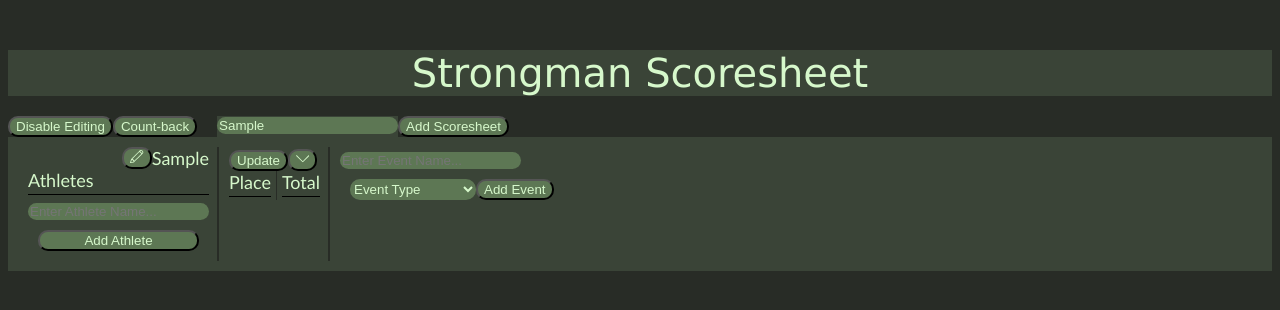
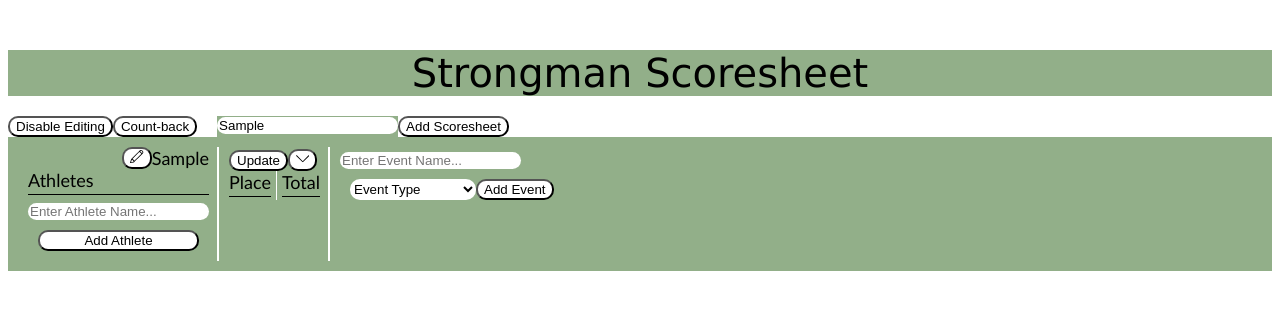
Before and after one commit to roycemeyer/strongman-scoresheet, a React (Create React App) app: page / in a window 1280 px wide. Both pictures are taken after typing "Sample" into the empty fields and a click on the button "Add Scoresheet". Shown: the top 310 px of the page. Built offline with nearby package versions, Linux system fonts and the light colour scheme.

Commit message:
fixed an issue with not being able to backspace to clear a name

```diff
--- a/src/App.css
+++ b/src/App.css
@@ -1,14 +1,20 @@
-.body{
-  margin: 0 !important;
-  padding: 0;
+:root {
+  /* --bg-colour:  rgb(40, 44, 38);
+  --scoresheet-colour: rgb(58, 68, 55);
+  --input-colour: rgb(93, 119, 84);
+  --text-colour: rgb(214, 248, 203); */
+  --bg-colour:  rgb(255, 255, 255);
+  --scoresheet-colour: rgb(146, 175, 137);
+  --input-colour: rgb(255, 255, 255);
+  --text-colour: rgb(0, 0, 0);
 }
 
 *{
   /* background-color: rgb(68, 92, 60); */
   /* background-color: rgb(98, 129, 88); */
   /* background-color: rgb(159, 206, 144); */
-  background-color: rgb(40, 44, 38);
-  color: rgb(214, 248, 203);
+  background-color: var(--bg-colour);
+  color: var(--text-colour);
 }
 
 .App {
@@ -20,66 +26,66 @@
   text-align: center;
   font-size: 40px;
   font-style: initial;
-  font-family:Verdana, Geneva, Tahoma, sans-serif;
-  margin-top:50px;
-  margin-bottom:20px;
-  background-color: rgb(58, 68, 55);
+  font-family: Verdana, Geneva, Tahoma, sans-serif;
+  margin-top: 50px;
+  margin-bottom: 20px;
+  background-color: var(--scoresheet-colour);
 }
 
 .scoresheet{
-  background-color: rgb(58, 68, 55);
+  background-color: var(--scoresheet-colour);
 }
 
 .scoresheet-events{
   display: flex;
   flex-direction: row;
   margin: 10px;
-  background-color: rgb(58, 68, 55);
+  background-color: var(--scoresheet-colour);
 }
 
 .right-justify{
   display: flex;
   justify-content: flex-end;
-  background-color: rgb(58, 68, 55);
+  background-color: var(--scoresheet-colour);
 }
 
 .scoresheet-athletes{
   display: flex;
   flex-direction: column;
   margin: 10px;
-  background-color: rgb(58, 68, 55);
+  background-color: var(--scoresheet-colour);
 }
 
 .add-event-wrapper{
   display: flex;
   flex-direction: row;
-  background-color: rgb(58, 68, 55);
+  background-color: var(--scoresheet-colour);
 }
 
 .my-label{
-  background-color: rgb(58, 68, 55);
+  background-color: var(--scoresheet-colour);
 }
 
 .my-textfield{
-  background-color: rgb(58, 68, 55);
+  background-color: var(--scoresheet-colour);
   margin-left: 0px;
 }
 .my-textfield::placeholder{
-  color: rgb(214, 248, 203);
+  color: var(--text-colour);
 }
 
 .vertical-list{
-  background-color: rgb(58, 68, 55);
+  background-color: var(--scoresheet-colour);
   display:flex;
   flex-direction: column;
 }
 .horizontal-list{
-  background-color: rgb(58, 68, 55);
+  background-color: var(--scoresheet-colour);
   display:flex;
   flex-direction: row;
 }
 .horizontal-list-clickable{
-  background-color: rgb(58, 68, 55);
+  background-color: var(--scoresheet-colour);
   display:flex;
   flex-direction: row;
 }
@@ -88,13 +94,13 @@
 }
 
 .horizontal-list-dark{
-  background-color: rgb(40, 44, 38);
+  background-color: var(--bg-colour);
   display:flex;
   flex-direction: row;
 }
 
 .athletes-list{
-  background-color: rgb(58, 68, 55);
+  background-color: var(--scoresheet-colour);
 
   display:flex;
   flex-direction: column;
@@ -102,34 +108,34 @@
 }
 
 .filler{
-  background-color: rgb(58, 68, 55);
+  background-color: var(--scoresheet-colour);
 }
 .input-filler{
-  background-color: rgb(93, 119, 84);
+  background-color: var(--input-colour);
 }
 
 .input{
-  background-color: rgb(93, 119, 84);
+  background-color: var(--input-colour);
   border-radius: 10px;
   border-style:none;
 }
 
 .button-styling{
-  background-color: rgb(93, 119, 84);
+  background-color: var(--input-colour);
   border-radius: 10px;
 }
 
 .add-section{
   font-size: large;
   font-family: 'Gill Sans', 'Gill Sans MT', Calibri, 'Trebuchet MS', sans-serif;
-  background-color: rgb(58, 68, 55);
+  background-color: var(--scoresheet-colour);
   margin: 0px;
 }
 
 .sub-section{
   font-size: large;
   font-family: 'Gill Sans', 'Gill Sans MT', Calibri, 'Trebuchet MS', sans-serif;
-  background-color: rgb(58, 68, 55);
+  background-color: var(--scoresheet-colour);
   margin: 10px;
   border-style:none;
 }
@@ -138,18 +144,18 @@
   display:inline-flex;
   padding: 5px;
   margin: 5px;
-  background-color: rgb(58, 68, 55);
+  background-color: var(--scoresheet-colour);
 }
 
 .vertical-line{
   width: 2px;
-  background-color: rgb(40, 44, 38);
+  background-color: var(--bg-colour);
   margin-left: 8px;
   margin-right: 10px;
 }
 .thyckk-horizontal-line{
   height: 10px;
-  background-color: rgb(40, 44, 38);
+  background-color: var(--bg-colour);
 }
 .soft-vertical-line{
   width: 1px; /* Width of the line */
--- a/src/components/MyTextField.js
+++ b/src/components/MyTextField.js
@@ -12,10 +12,6 @@ const MyTextField = forwardRef(({ inputType, onInputChange, placeholder, width,
   const handleInputChange = (event) => {
     let newValue = event.target.value;
     console.log(newValue);
-    if (newValue === ''){
-      onInputChange(newValue);
-      return;
-    }
     switch(inputType)
     {
       case 'number':
```
